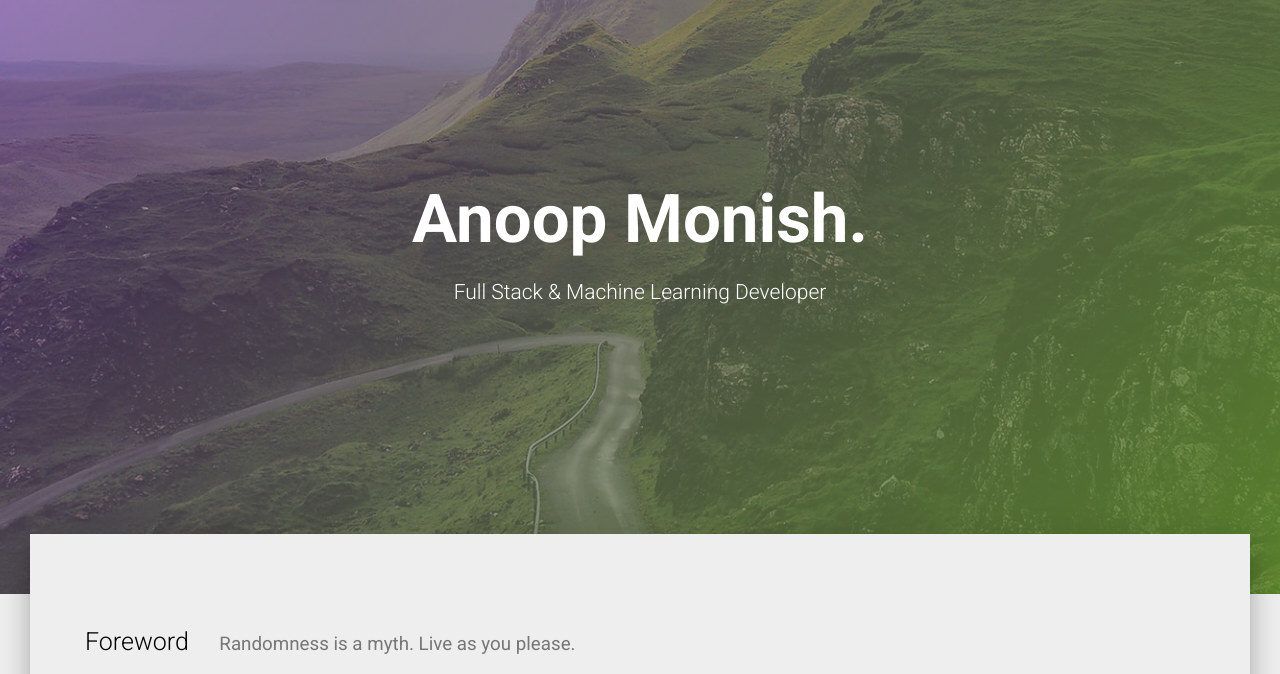
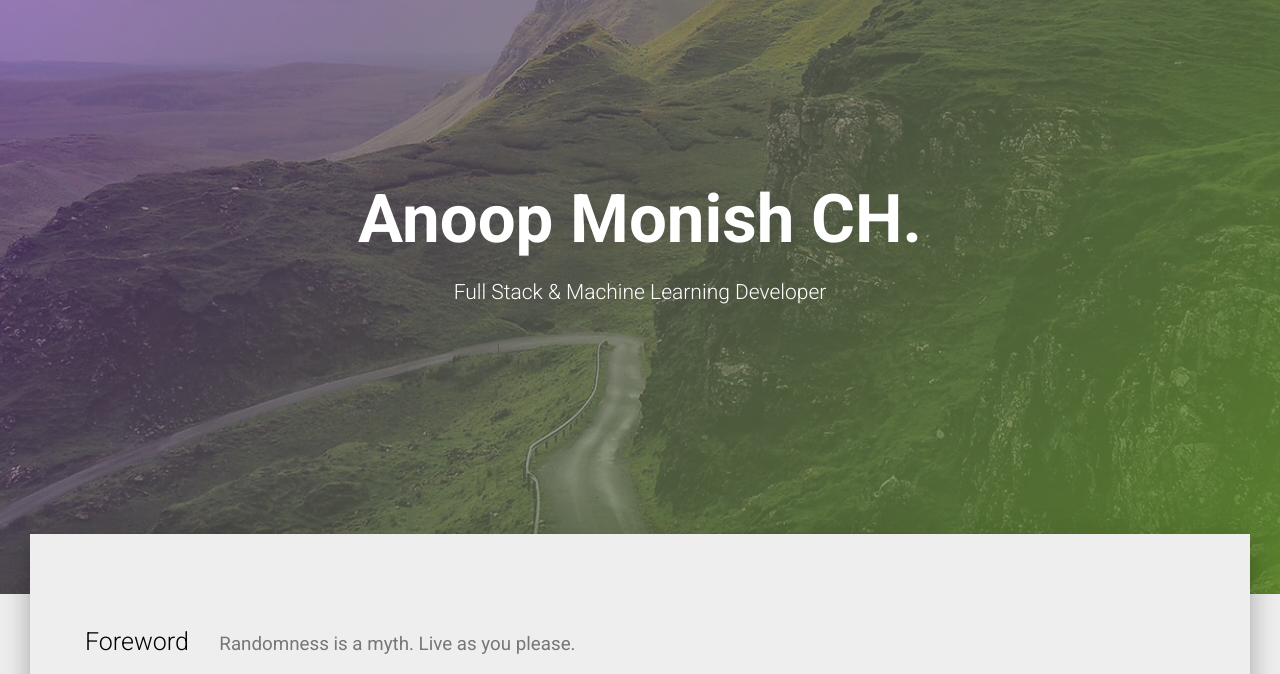
Before and after one commit to anoopmonish/anoopmonish.github.io, a website: page index.html in a window 1280 px wide. Shown: the part 126-800 px from the top of the page. Drawn offline with Linux system fonts and the light colour scheme.

Commit message:
Added CH

```diff
--- a/index.html
+++ b/index.html
@@ -68,7 +68,7 @@ The above copyright notice and this permission notice shall be included in all c
       <div class="row">
         <div class="col-md-8 ml-auto mr-auto">
           <div class="brand">
-            <h1>Anoop Monish.</h1>
+            <h1>Anoop Monish CH.</h1>
             <h3>Full Stack & Machine Learning Developer</h3>
           </div>
         </div>
```
